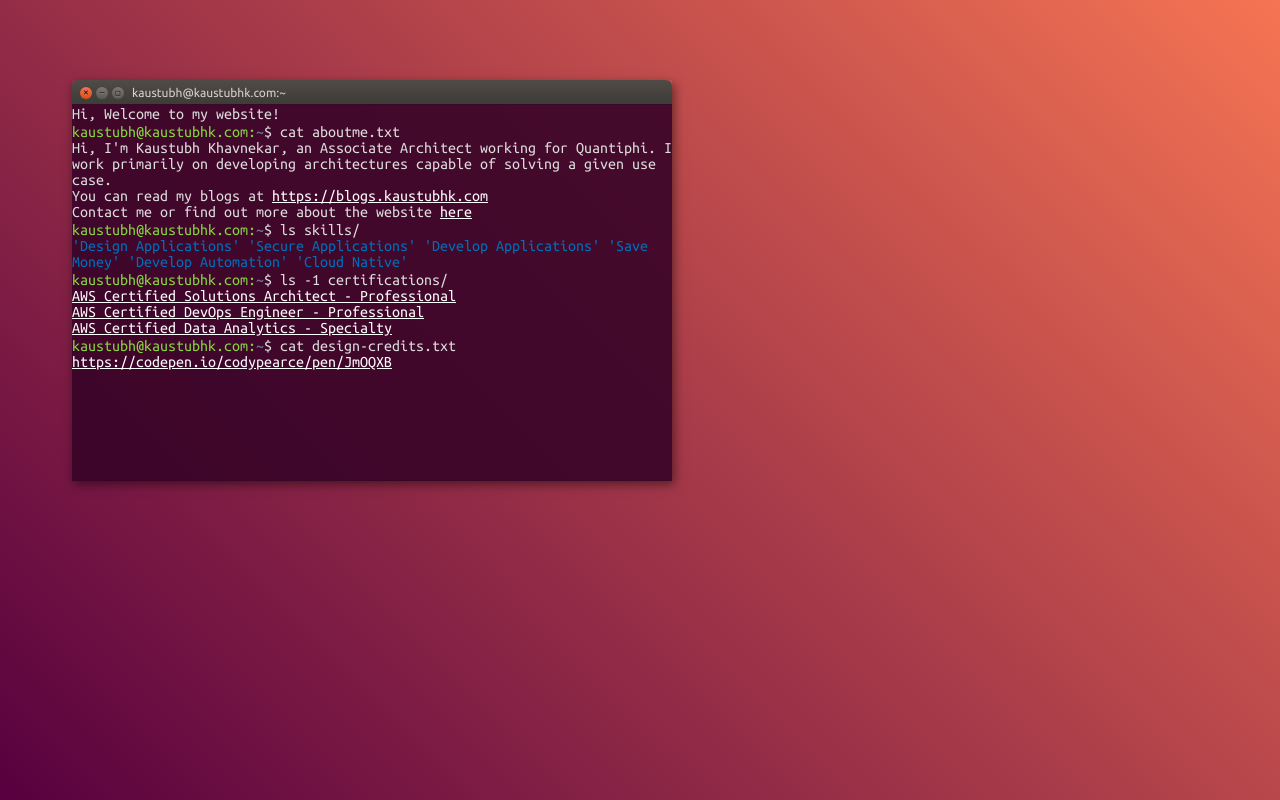
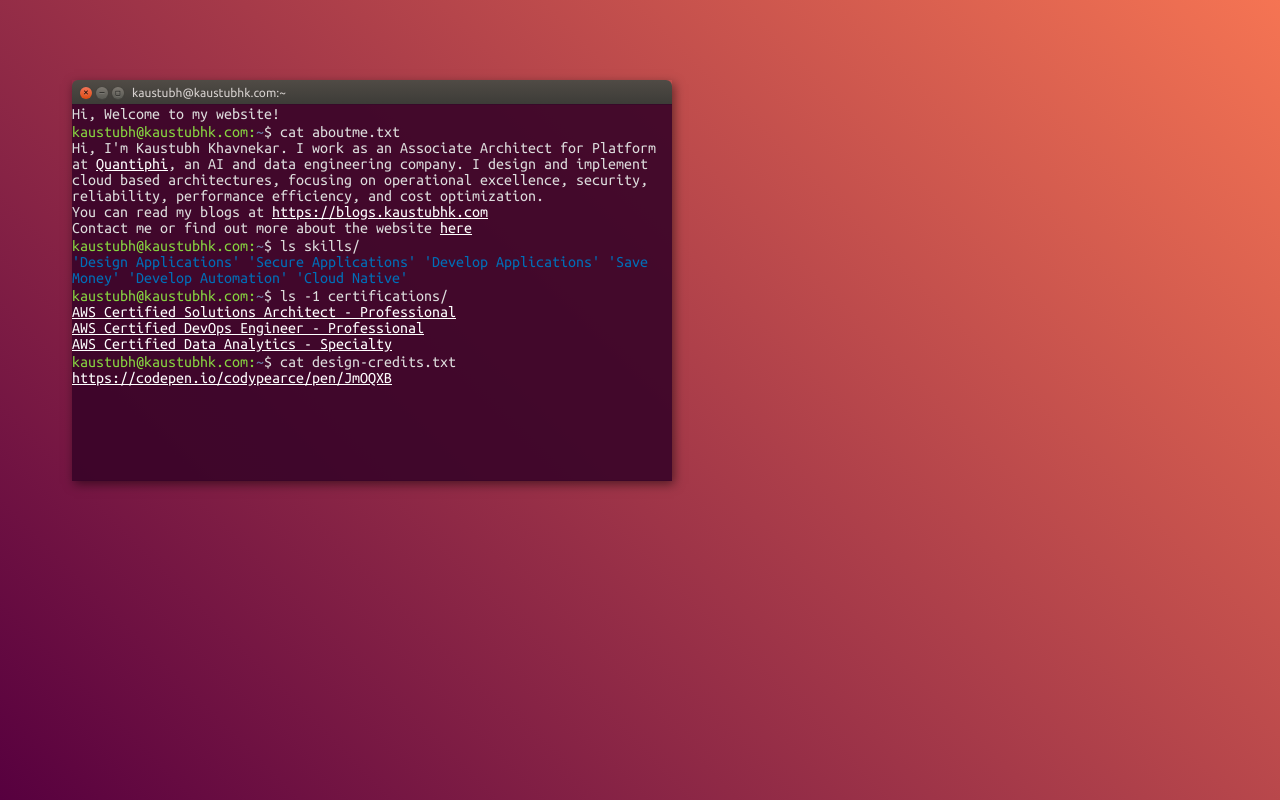
Before and after one commit to KMK-Git/kaustubhk, a Gatsby site in the folder site-code/: page / in a window 1280 px wide. Built offline with nearby package versions, Linux system fonts and the light colour scheme; Gatsby itself is replaced by a stand-in of ours.

Commit message:
Update description

```diff
--- a/site-code/src/pages/index.jsx
+++ b/site-code/src/pages/index.jsx
@@ -15,8 +15,11 @@ function IndexPage() {
       <br />
       <TerminalPrompt user={user} location={location} text="cat aboutme.txt" />
       <TerminalText isFolder={false}>
-        Hi, I&#39;m Kaustubh Khavnekar, an Associate Architect working for Quantiphi.
-        I work primarily on developing architectures capable of solving a given use case.
+        Hi, I&#39;m Kaustubh Khavnekar. I work as an Associate Architect for Platform at&nbsp;
+        <StyledAnchor href="https://quantiphi.com/" target="_blank" rel="noopener noreferrer">Quantiphi</StyledAnchor>
+        , an AI and data engineering company.
+        I design and implement cloud based architectures, focusing on operational excellence,
+        security, reliability, performance efficiency, and cost optimization.
       </TerminalText>
       <TerminalText isFolder={false}>
         You can read my blogs at&nbsp;
```
